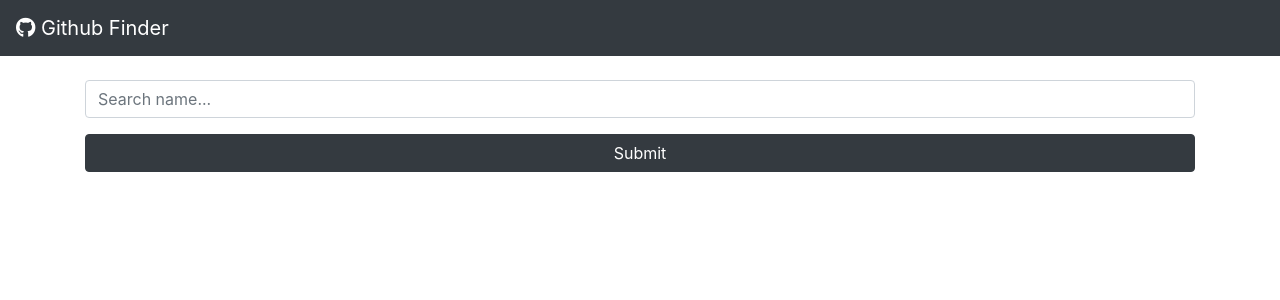
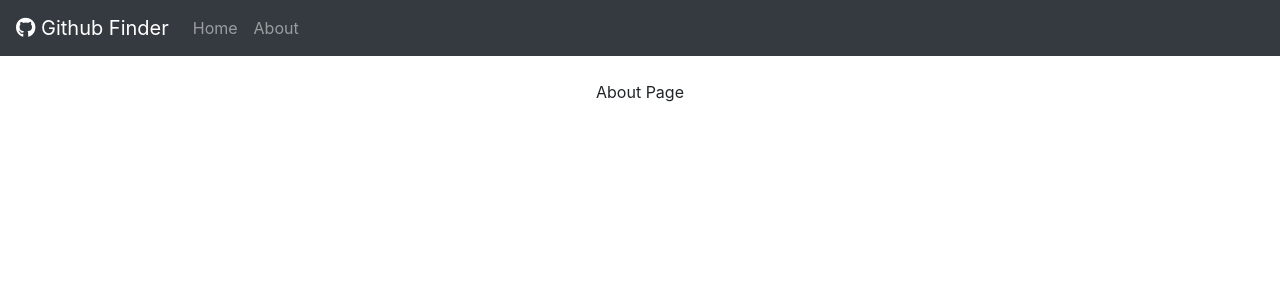
Before and after one commit to botelja/github-finder, a React (Create React App) app: page /about in a window 1280 px wide. Shown: the top 300 px of the page. Built offline with nearby package versions, Linux system fonts and the light colour scheme.

Commit message:
Add routing

```diff
--- a/package.json
+++ b/package.json
@@ -8,6 +8,7 @@
     "prop-types": "^15.7.2",
     "react": "^16.11.0",
     "react-dom": "^16.11.0",
+    "react-router-dom": "^5.1.2",
     "react-scripts": "3.2.0"
   },
   "scripts": {
--- a/src/App.js
+++ b/src/App.js
@@ -1,8 +1,10 @@
-import React, { Component } from 'react';
+import React, { Component, Fragment } from 'react';
 import Navbar from './components/Navbar';
 import Users from './components/Users';
 import Search from './components/Search';
 import Alert from './components/Alert';
+import About from './components/About';
+import { Switch, Route } from 'react-router-dom';
 import axios from 'axios';
 import './App.css';
 
@@ -43,6 +45,12 @@ class App extends Component {
         <Navbar />
         <div className="container mt-4">
           <Alert alert={alert} />
+          <Switch>
+            <Route
+              exact
+              path="/"
+              render={(props) => (
+                <Fragment>
                   <Search
                     searchUsers={this.searchUsers}
                     clearUsers={this.clearUsers}
@@ -50,6 +58,11 @@ class App extends Component {
                     showAlert={this.handleAlert}
                   />
                   <Users users={users} loading={loading} />
+                </Fragment>
+              )}
+            />
+            <Route exact path="/about" component={About} />
+          </Switch>
         </div>
       </div>
     );
--- /dev/null
+++ b/src/components/About.jsx
@@ -0,0 +1,7 @@
+import React from 'react';
+
+const About = () => {
+  return <div>About Page</div>;
+};
+
+export default About;
--- a/src/components/Navbar.jsx
+++ b/src/components/Navbar.jsx
@@ -1,12 +1,25 @@
 import React from 'react';
+import { Link } from 'react-router-dom';
 import PropTypes from 'prop-types';
 
 const Navbar = ({ title, icon }) => {
   return (
-    <nav className="navbar navbar-dark bg-dark">
+    <nav className="navbar navbar-expand-lg navbar-dark bg-dark">
       <a className="navbar-brand" href="!#">
         <i className={icon}></i> {title}
       </a>
+      <ul className="navbar-nav">
+        <li className="nav-item">
+          <Link to="/" className="nav-link">
+            Home
+          </Link>
+        </li>
+        <li className="nav-item">
+          <Link to="/about" className="nav-link">
+            About
+          </Link>
+        </li>
+      </ul>
     </nav>
   );
 };
--- a/src/index.js
+++ b/src/index.js
@@ -1,6 +1,12 @@
 import React from 'react';
 import ReactDOM from 'react-dom';
 import App from './App';
+import { BrowserRouter } from 'react-router-dom';
 import 'bootstrap/dist/css/bootstrap.css';
 
-ReactDOM.render(<App />, document.getElementById('root'));
+ReactDOM.render(
+  <BrowserRouter>
+    <App />
+  </BrowserRouter>,
+  document.getElementById('root')
+);
```
Also changed, not shown: 1 other file (tests, documents, lock files or other folders). Lines whose indentation alone changed are shown as unchanged.
